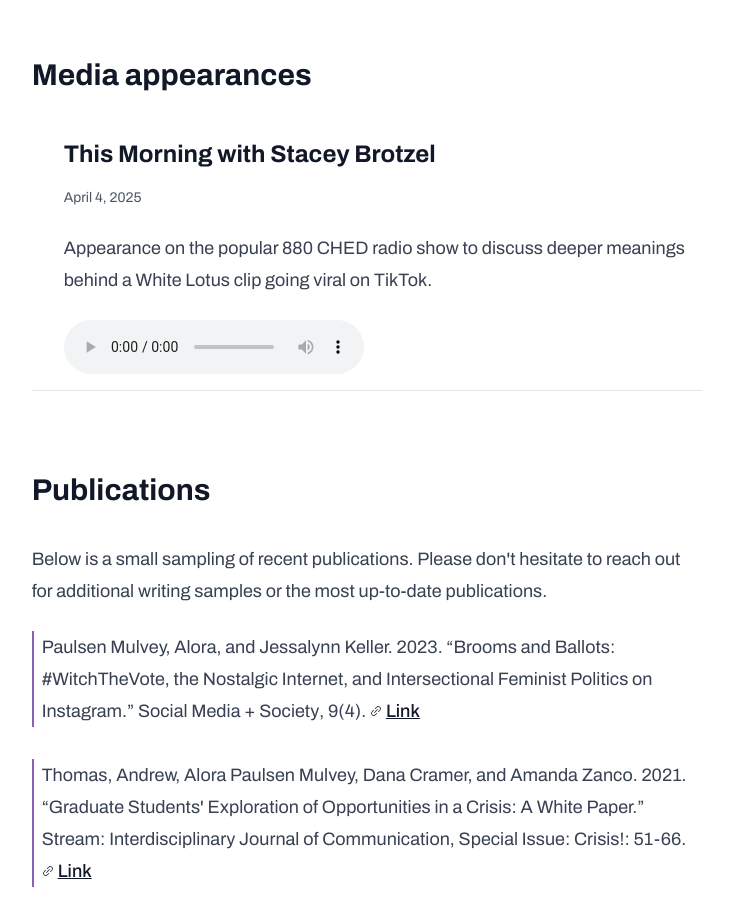
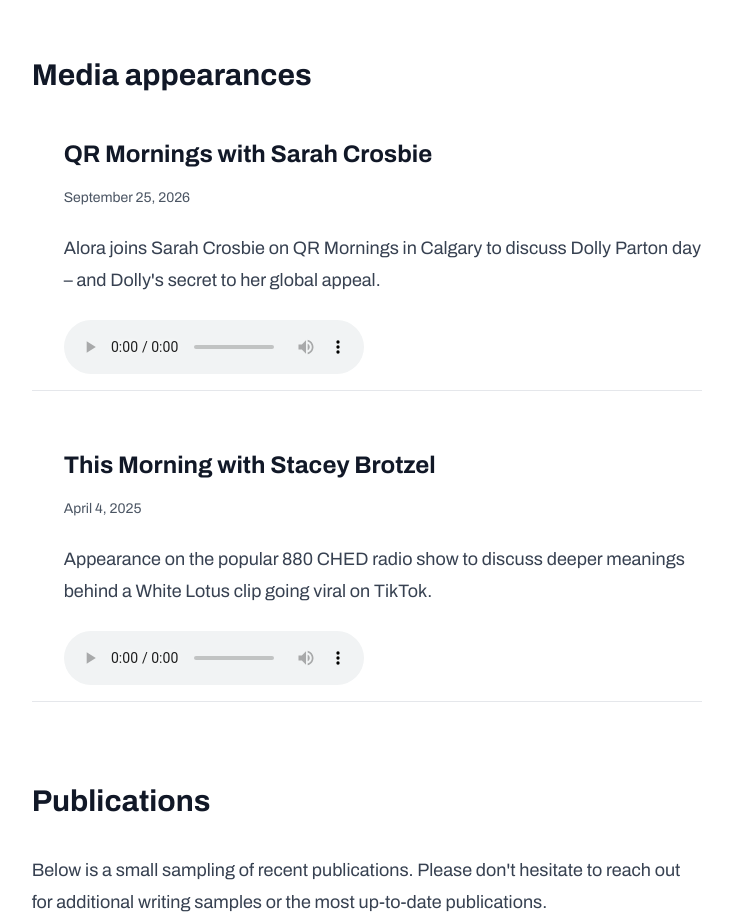
Before and after one commit to LMulvey/alorapaulsen-next, a Next.js app: page /research in a window 1280 px wide. Shown: the part 1060-1977 px from the top of the page, without its empty margins (443-1176 px from the left). Built offline with nearby package versions, Linux system fonts and the light colour scheme.

Commit message:
feat: new media appearance

```diff
--- a/cspell.yml
+++ b/cspell.yml
@@ -22,6 +22,7 @@ words:
   - Bostow
   - Canva
   - Coggle
+  - Crosbie
   - Elyse
   - Femtalk
   - Galina
--- /dev/null
+++ b/pnpm-workspace.yaml
@@ -0,0 +1,3 @@
+allowBuilds:
+  core-js-pure: true
+  sharp: true
--- a/src/app/research/data.tsx
+++ b/src/app/research/data.tsx
@@ -65,6 +65,13 @@ type MediaAppearance = {
 
 export const MEDIA_APPEARANCES: MediaAppearance[] = [
   {
+    date: new Date('2026-09-25 07:35:00'),
+    description:
+      "Alora joins Sarah Crosbie on QR Mornings in Calgary to discuss Dolly Parton day – and Dolly's secret to her global appeal.",
+    title: 'QR Mornings with Sarah Crosbie',
+    url: '/downloads/Alora - QR Mornings with Sarah Crosbie (September 25 2026).mp3',
+  },
+  {
     date: new Date('2025-04-04 11:00:00'),
     description:
       'Appearance on the popular 880 CHED radio show to discuss deeper meanings behind a White Lotus clip going viral on TikTok.',
```
Also changed, not shown: 2 other files (tests, documents, lock files or other folders).
